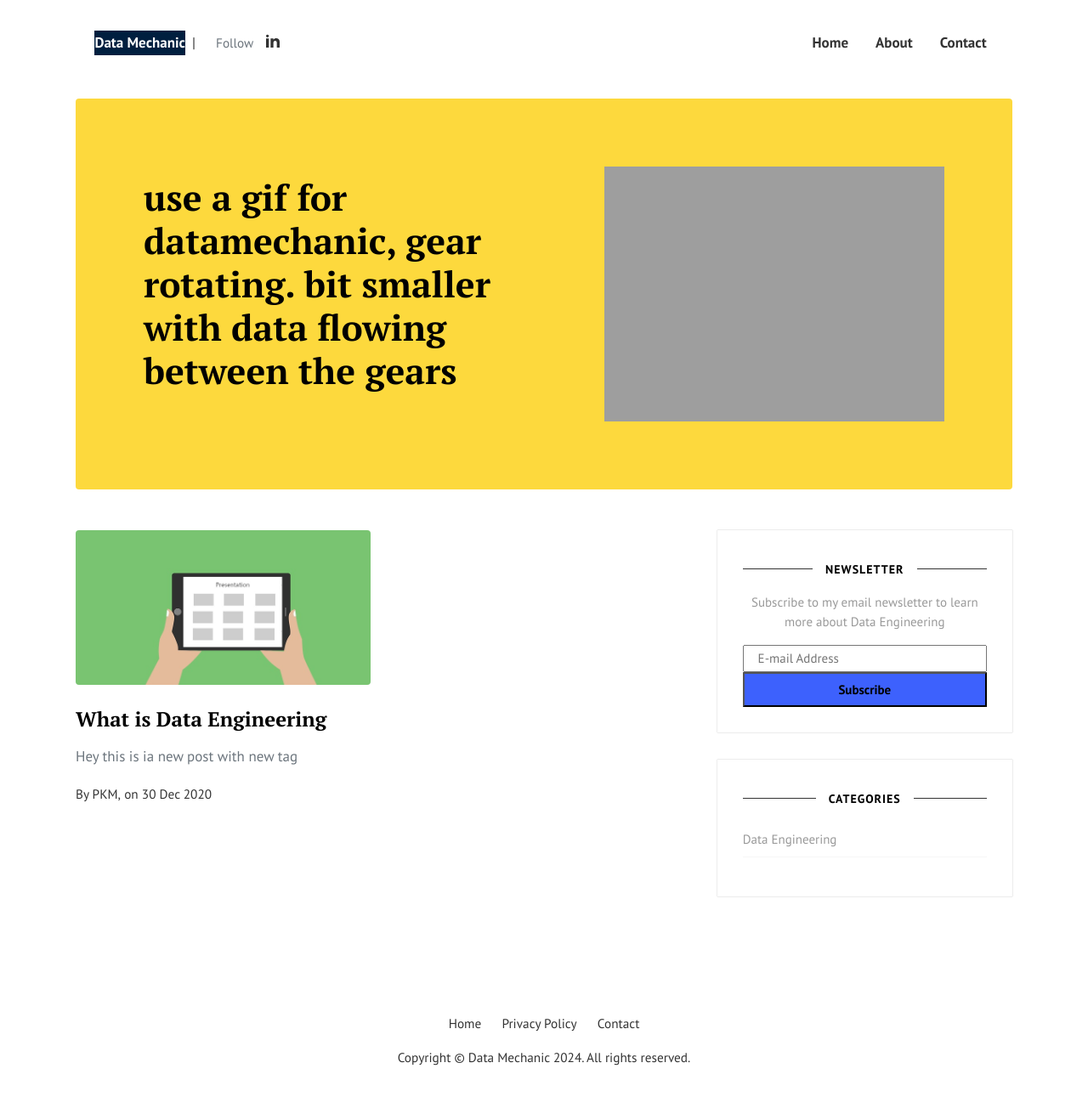
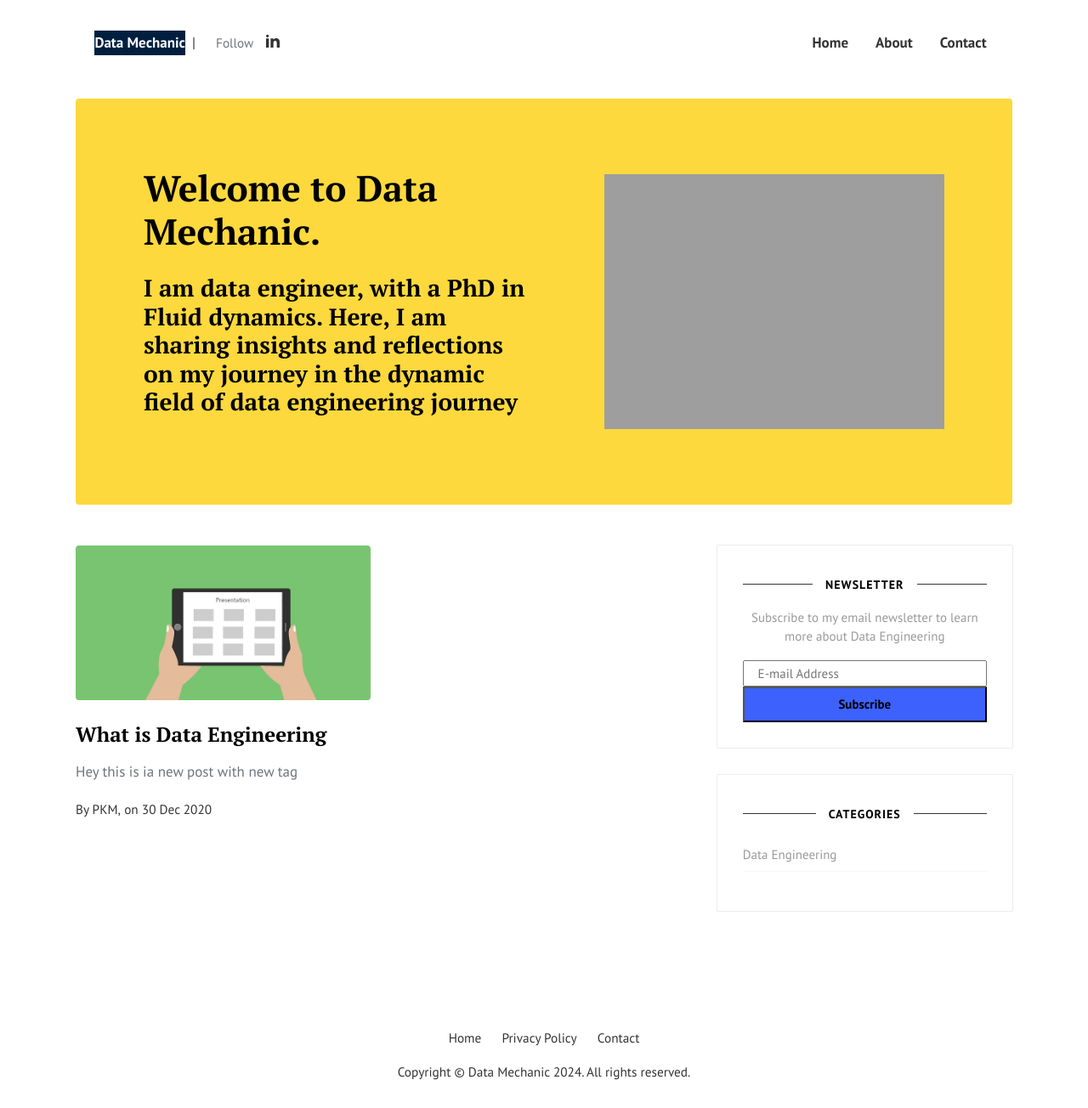
Before and after one commit to pradeap/dev-data-mechanic-website, a Jekyll site: the page built from index.html, in a window 1280 px wide and 1304 px high. Shown: the whole window at 85% size. Built offline with Jekyll 4.4.1, drawn with Linux system fonts in a browser that asks for light colours; the list of posts is cut into pages by our own code; comment, search, counter and statistics services are not loaded.

Commit message:
Update index.html

```diff
--- a/index.html
+++ b/index.html
@@ -10,7 +10,8 @@ background: '/img/bg-index.jpg'
 <div class="rounded mb-5 hero">
   <div class="row align-items-center justify-content-between">
     <div class="col-md-6">
-      <h1 class="font-weight-bold mb-4 serif-font">use a gif for datamechanic, gear rotating. bit smaller with data flowing between the gears</h1>
+      <h1 class="font-weight-bold mb-4 serif-font">Welcome to Data Mechanic.</h1>
+      <h3 class="font-weight-bold mb-4 serif-font">I am data engineer, with a PhD in Fluid dynamics. Here, I am sharing insights and reflections on my journey in the dynamic field of data engineering journey </h3>
       <p class="lead mb-4"></p>
       <!-- <a href="{{site.baseurl}}/about" class="btn btn-dark text-white px-5 btn-lg">About me</a> -->
     </div>
```
